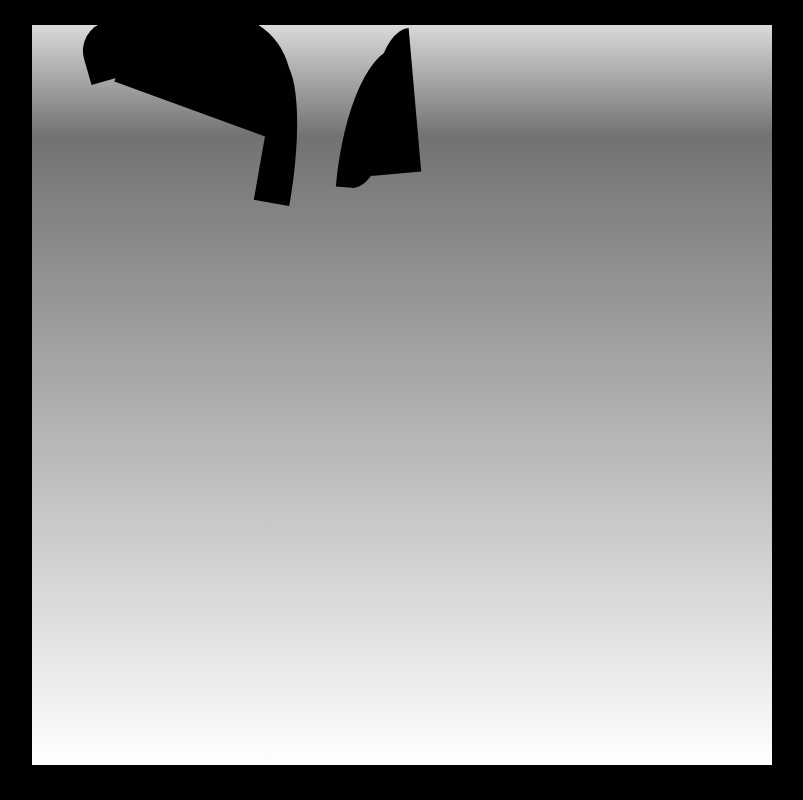
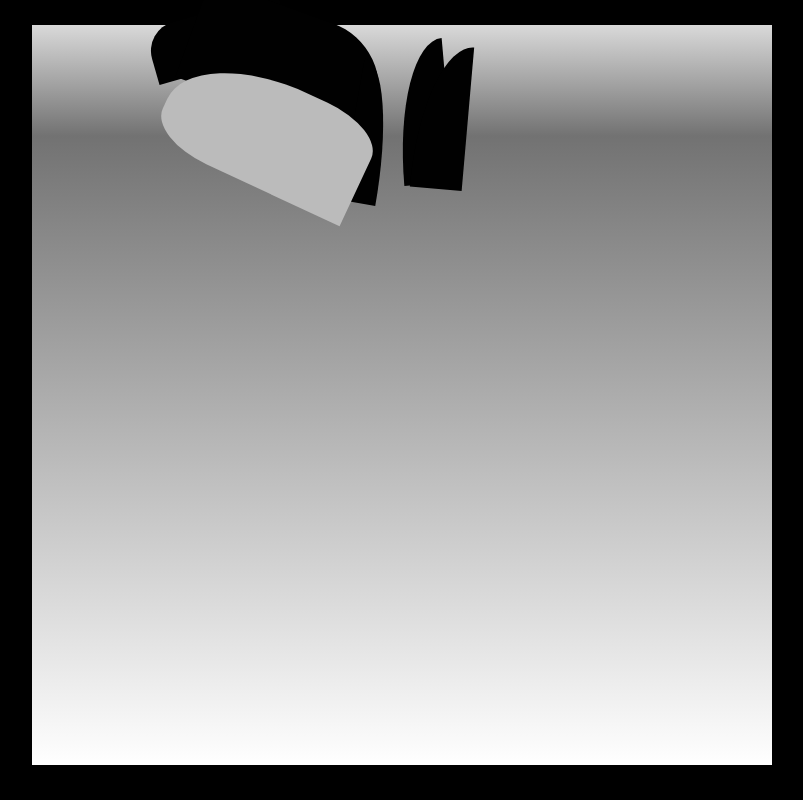
Before and after one commit to RaneWallin/css-art, a React (Create React App) app: page / in a window 1280 px wide. Shown: the whole page, without its empty margins (238-1041 px from the left). Built offline with nearby package versions, Linux system fonts and the light colour scheme.

Commit message:
starting face

```diff
--- a/src/canvases/Freddie.js
+++ b/src/canvases/Freddie.js
@@ -4,11 +4,16 @@
 const Freddie = _ => {
   return (
     <Background>
+      {/*  Start hair */}
       <Hair1 />
       <Hair2 />
       <Hair3 />
       <Hair4 />
       <Hair5 />
+      {/*  End hair */}
+      {/*  Start Face */}
+      <Face1 />
+      {/* End Face*/}
     </Background>
   );
 };
@@ -28,10 +33,11 @@
   transform: rotate(-16deg);
   border-top-left-radius: 30px;
   top: 10px;
-  right: 822px;
+  right: 754px;
   width: 139px;
   height: 57px;
   background-color: #010101;
+  //background-color: pink;
 `;
 
 const Hair2 = styled.div`
@@ -40,9 +46,10 @@
   transform: rotate(20deg);
   top: 10px;
   height: 104px;
-  width: 171px;
-  right: 744px;
+  width: 200px;
+  right: 655px;
   background-color: #010101;
+  //background-color: pink;
 `;
 
 const Hair3 = styled.div`
@@ -52,29 +59,46 @@
   top: 60px;
   height: 144px;
   width: 36px;
-  right: 740px;
+  right: 654px;
   background-color: #010101;
+  //background-color: pink;
 `;
 
 const Hair4 = styled.div`
   position: absolute;
   border-top-left-radius: 120%;
   transform: rotate(-5deg);
-  top: 30px;
+  top: 40px;
   height: 144px;
   width: 50px;
-  left: 603px;
+  left: 636px;
   background-color: #010101;
+  //background-color: pink;
 `;
 
 const Hair5 = styled.div`
   position: absolute;
   border-top-left-radius: 130%;
-  border-bottom-right-radius: 90%;
+  //border-bottom-right-radius: 90%;
   transform: rotate(5deg);
   top: 45px;
   height: 144px;
   width: 52px;
-  left: 580px;
+  left: 654px;
   background-color: #010101;
 `;
+
+const Face1 = styled.div`
+  position: absolute;
+  border-top-left-radius: 60%;
+  border-bottom-left-radius: 30%;
+  border-top-right-radius: 30%;
+  border-top-right-radius: -30%;
+  transform: rotate(25deg);
+  height: 107px;
+  width: 210px;
+  top: 80px;
+  right: 670px;
+  background-color: #bbbbbb;
+  //z-index: -1;
+`;
```
